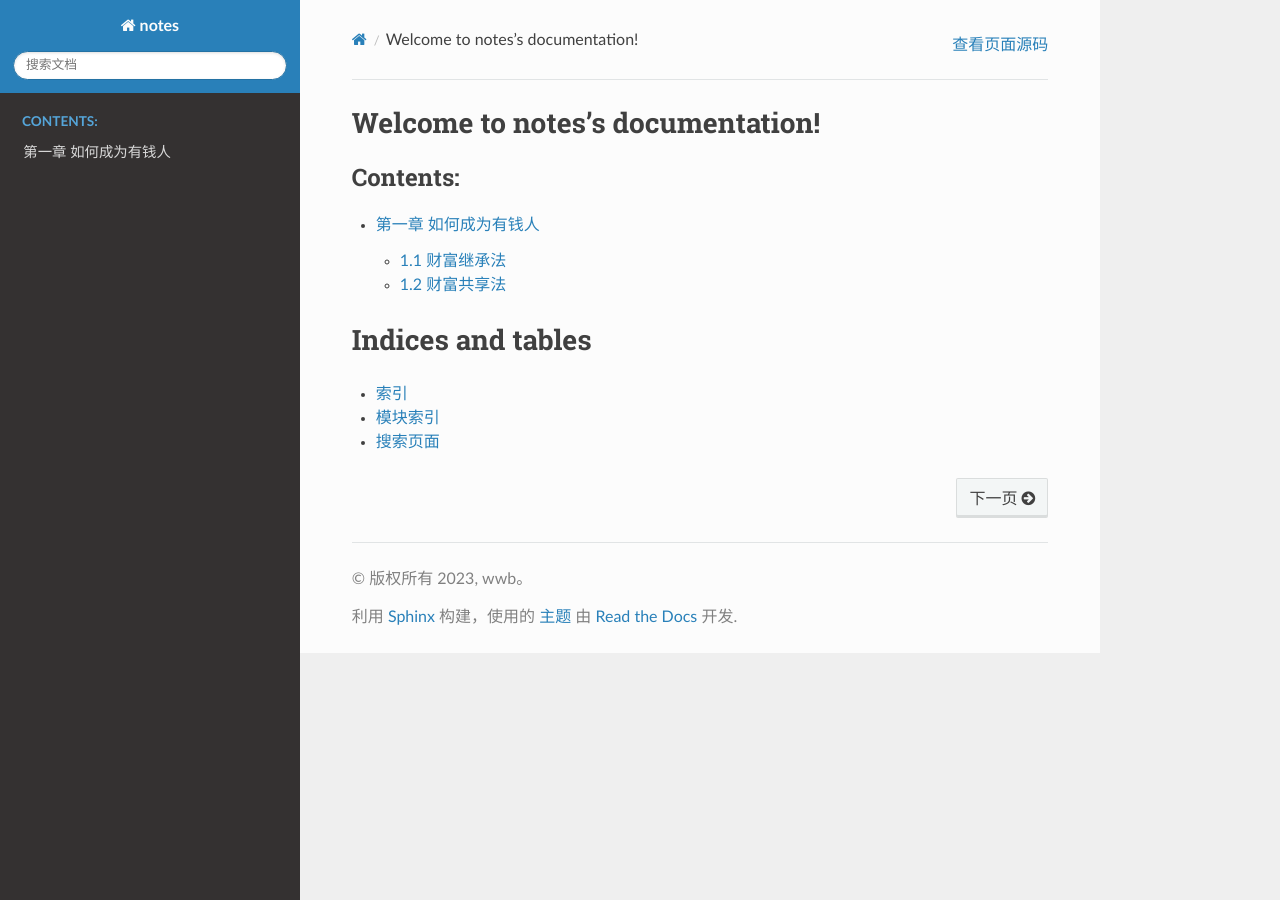
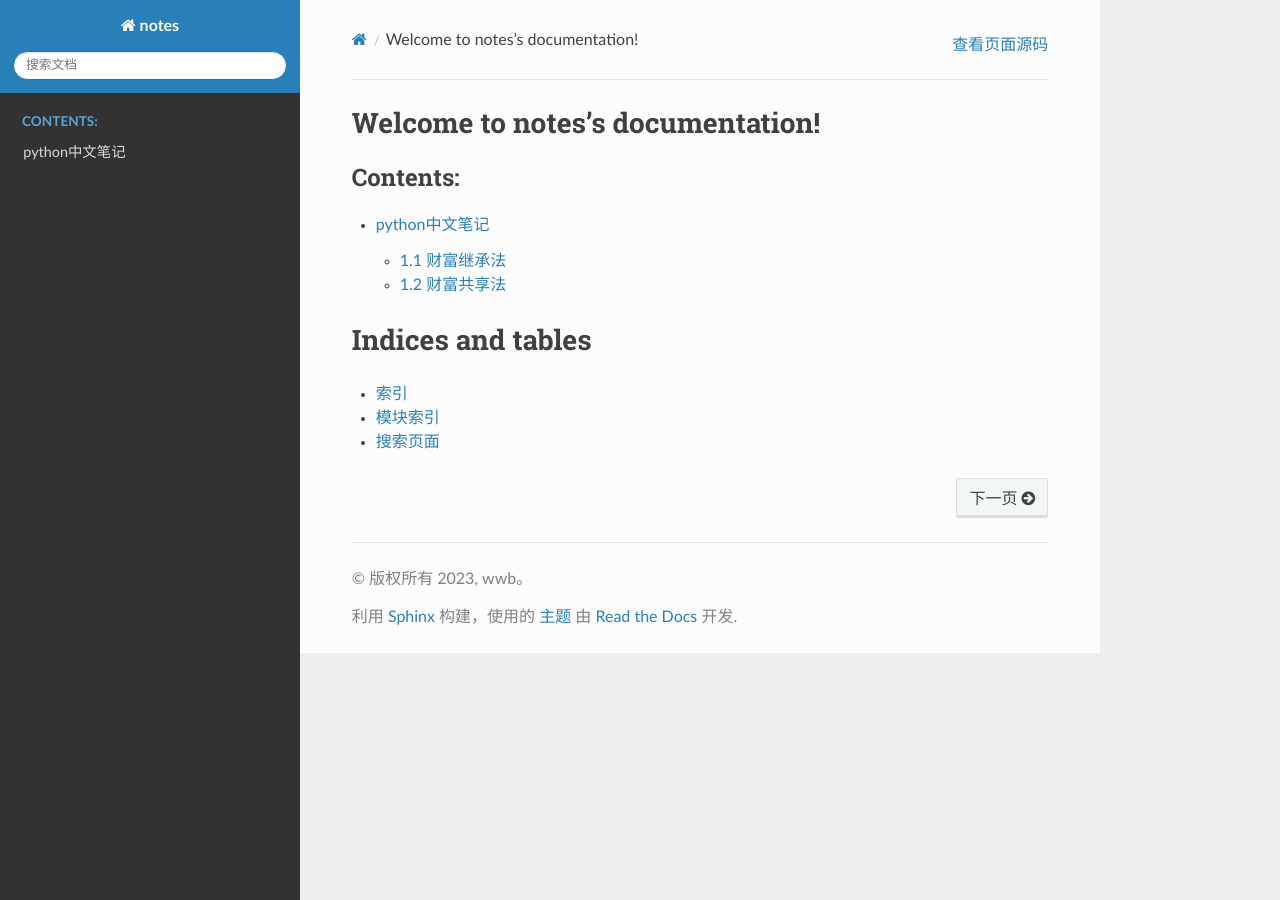
Before and after one commit to feng1110/note, a Sphinx documentation site: the page built from note/source/index.rst, in a window 1280 px wide. Built offline with Sphinx 7.4.7 and the Read the Docs theme 2.0.0, drawn with Linux system fonts in a browser that asks for light colours.

Commit message:
Update how_to_be_a_rich_man.rst

```diff
--- a/note/source/how_to_be_a_rich_man.rst
+++ b/note/source/how_to_be_a_rich_man.rst
@@ -1,4 +1,4 @@
-第一章 如何成为有钱人
+python中文笔记
 ======================
 
 1.1 财富继承法
```
